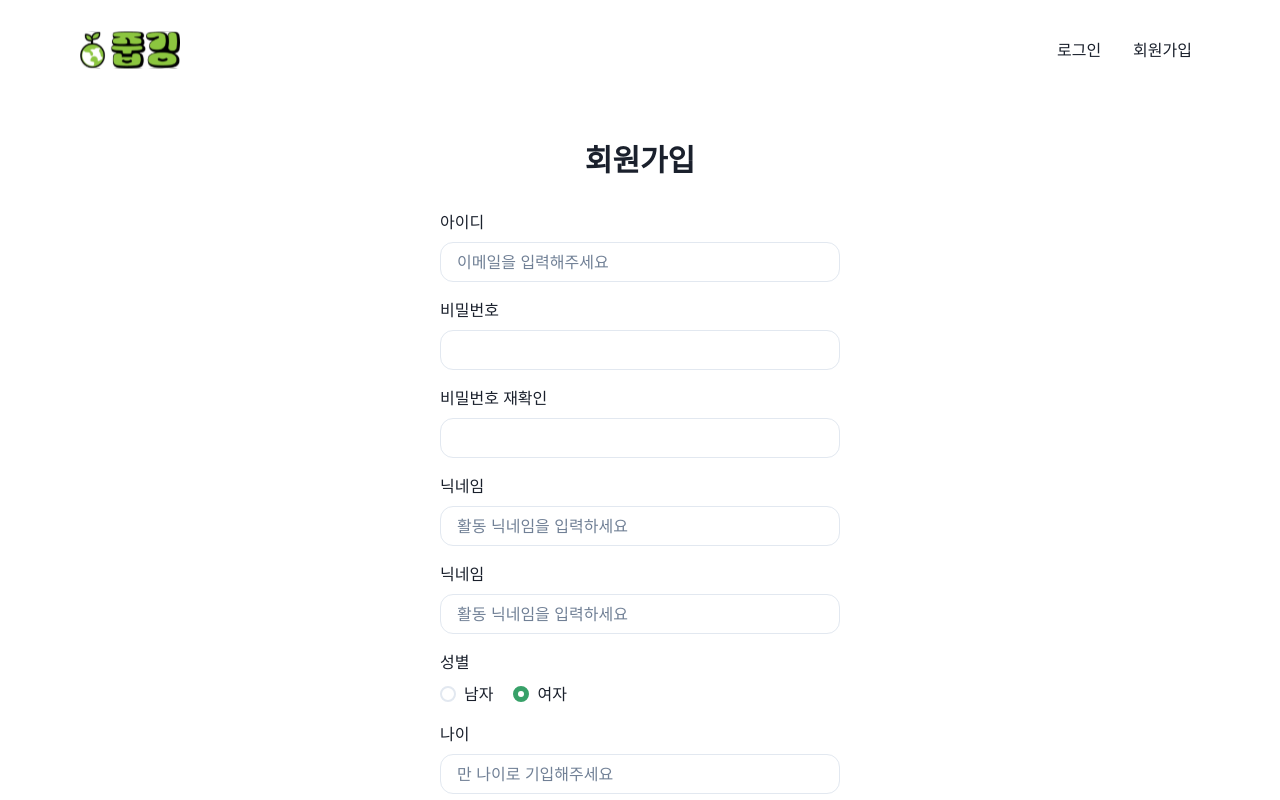
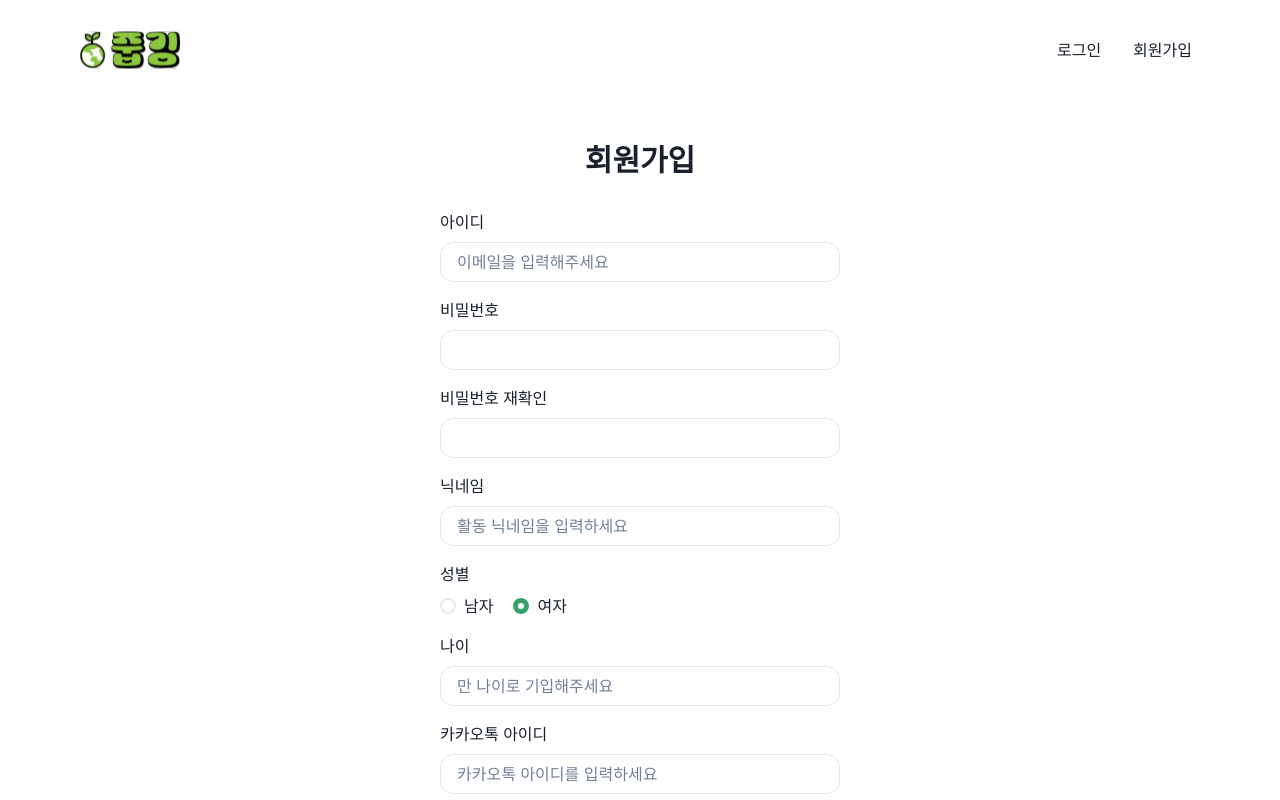
Before and after one commit to irisdew/jupging-frontend, a React (Vite) app: page /signup in a window 1280 px wide. Shown: the top 800 px of the page. Built offline with nearby package versions, Linux system fonts and the light colour scheme.

Commit message:
:sparkles: add kakaoId input

```diff
--- a/src/components/SignupCard.tsx
+++ b/src/components/SignupCard.tsx
@@ -22,6 +22,7 @@ export default function SignupCard() {
   const passwordConfirmInput = useRef<HTMLInputElement>(null);
   const nickNameInput = useRef<HTMLInputElement>(null);
   const ageInput = useRef<HTMLInputElement>(null);
+  const kakaoIdInput = useRef<HTMLInputElement>(null);
 
   const onClickLoginButton = () => {
     setInputs({
@@ -79,16 +80,6 @@ export default function SignupCard() {
                 ref={nickNameInput}
               />
             </FormControl>
-            <FormControl id="nickname">
-              <FormLabel>닉네임</FormLabel>
-              <Input
-                type="text"
-                borderRadius={13}
-                focusBorderColor={'#8CC63F'}
-                placeholder="활동 닉네임을 입력하세요"
-                ref={nickNameInput}
-              />
-            </FormControl>
             <FormControl id="gender">
               <FormLabel>성별</FormLabel>
               <RadioGroup defaultValue="2">
@@ -110,6 +101,16 @@ export default function SignupCard() {
                 focusBorderColor={'#8CC63F'}
                 placeholder="만 나이로 기입해주세요"
                 ref={ageInput}
+              />
+            </FormControl>
+            <FormControl id="nickname">
+              <FormLabel>카카오톡 아이디</FormLabel>
+              <Input
+                type="text"
+                borderRadius={13}
+                focusBorderColor={'#8CC63F'}
+                placeholder="카카오톡 아이디를 입력하세요"
+                ref={kakaoIdInput}
               />
             </FormControl>
             {/* <FormControl id="phoneNumber">
```
Also changed, not shown: public/jupging_favicon.png (added).
